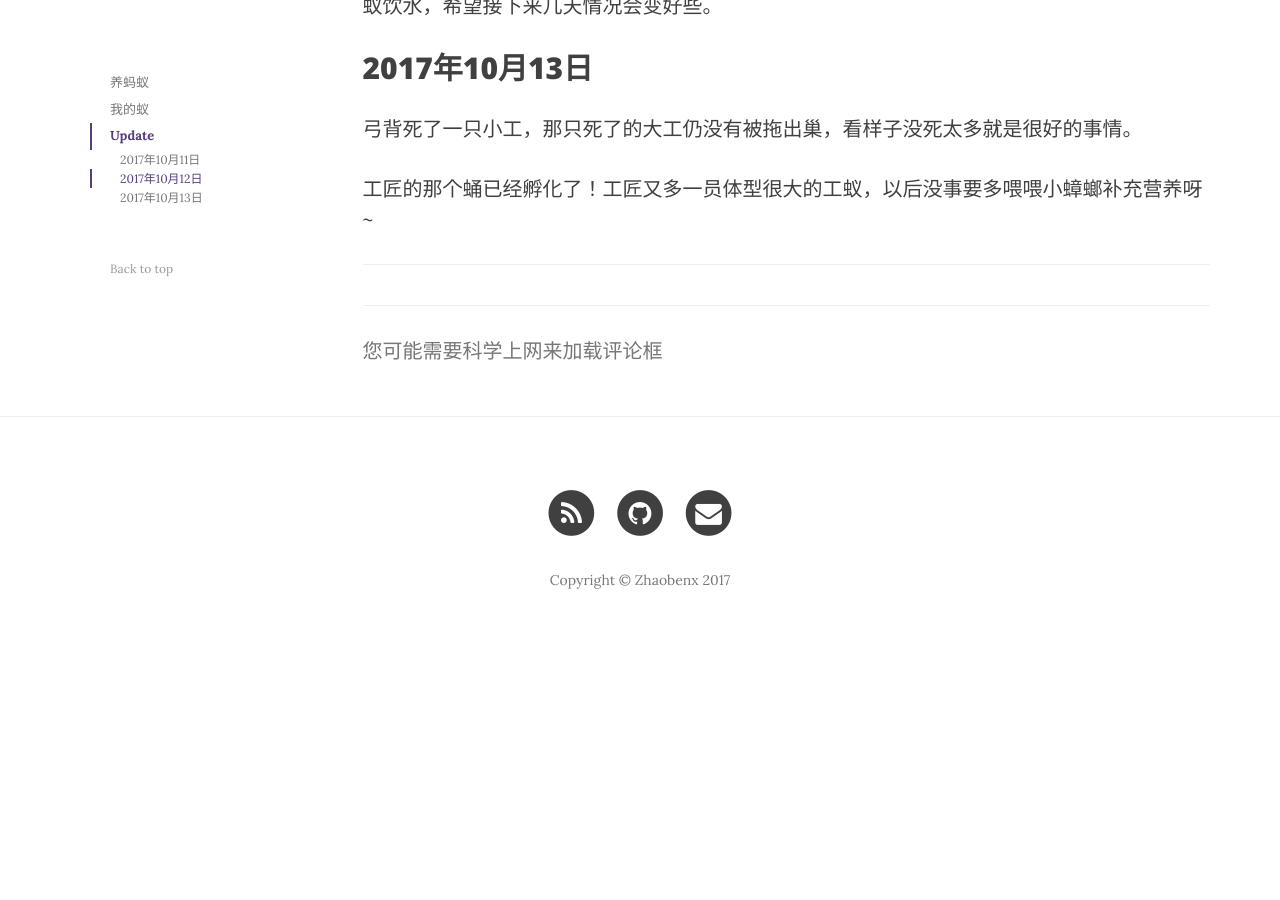
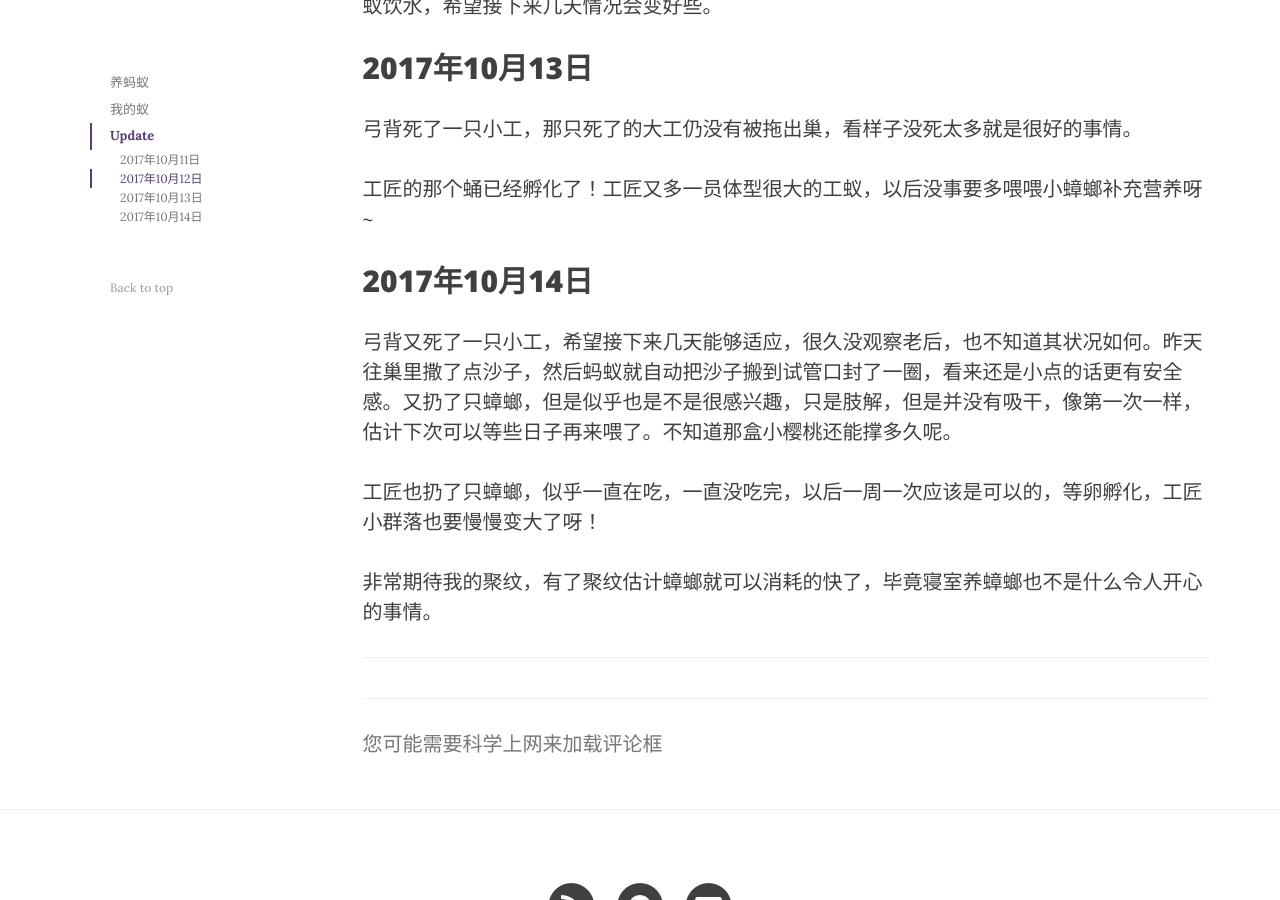
Before and after one commit to zhaobenx/zhaobenx.github.io, a Jekyll site: the page built from _posts/2017-10-10-love-ants.md, in a window 1280 px wide and 900 px high, scrolled down 2917 px. Built offline with Jekyll 4.4.1, drawn with Linux system fonts in a browser that asks for light colours; nearby versions of some CDN libraries; comment, search, counter and statistics services are not loaded; before the commit the page ends 3573 px from its top, so only the background shows below that.

Commit message:
Update 2017-10-10-love-ants.md

```diff
--- a/_posts/2017-10-10-love-ants.md
+++ b/_posts/2017-10-10-love-ants.md
@@ -71,3 +71,11 @@ published: true
 弓背死了一只小工，那只死了的大工仍没有被拖出巢，看样子没死太多就是很好的事情。
 
 工匠的那个蛹已经孵化了！工匠又多一员体型很大的工蚁，以后没事要多喂喂小蟑螂补充营养呀~
+
+## 2017年10月14日
+
+弓背又死了一只小工，希望接下来几天能够适应，很久没观察老后，也不知道其状况如何。昨天往巢里撒了点沙子，然后蚂蚁就自动把沙子搬到试管口封了一圈，看来还是小点的话更有安全感。又扔了只蟑螂，但是似乎也是不是很感兴趣，只是肢解，但是并没有吸干，像第一次一样，估计下次可以等些日子再来喂了。不知道那盒小樱桃还能撑多久呢。
+
+工匠也扔了只蟑螂，似乎一直在吃，一直没吃完，以后一周一次应该是可以的，等卵孵化，工匠小群落也要慢慢变大了呀！
+
+非常期待我的聚纹，有了聚纹估计蟑螂就可以消耗的快了，毕竟寝室养蟑螂也不是什么令人开心的事情。
```
